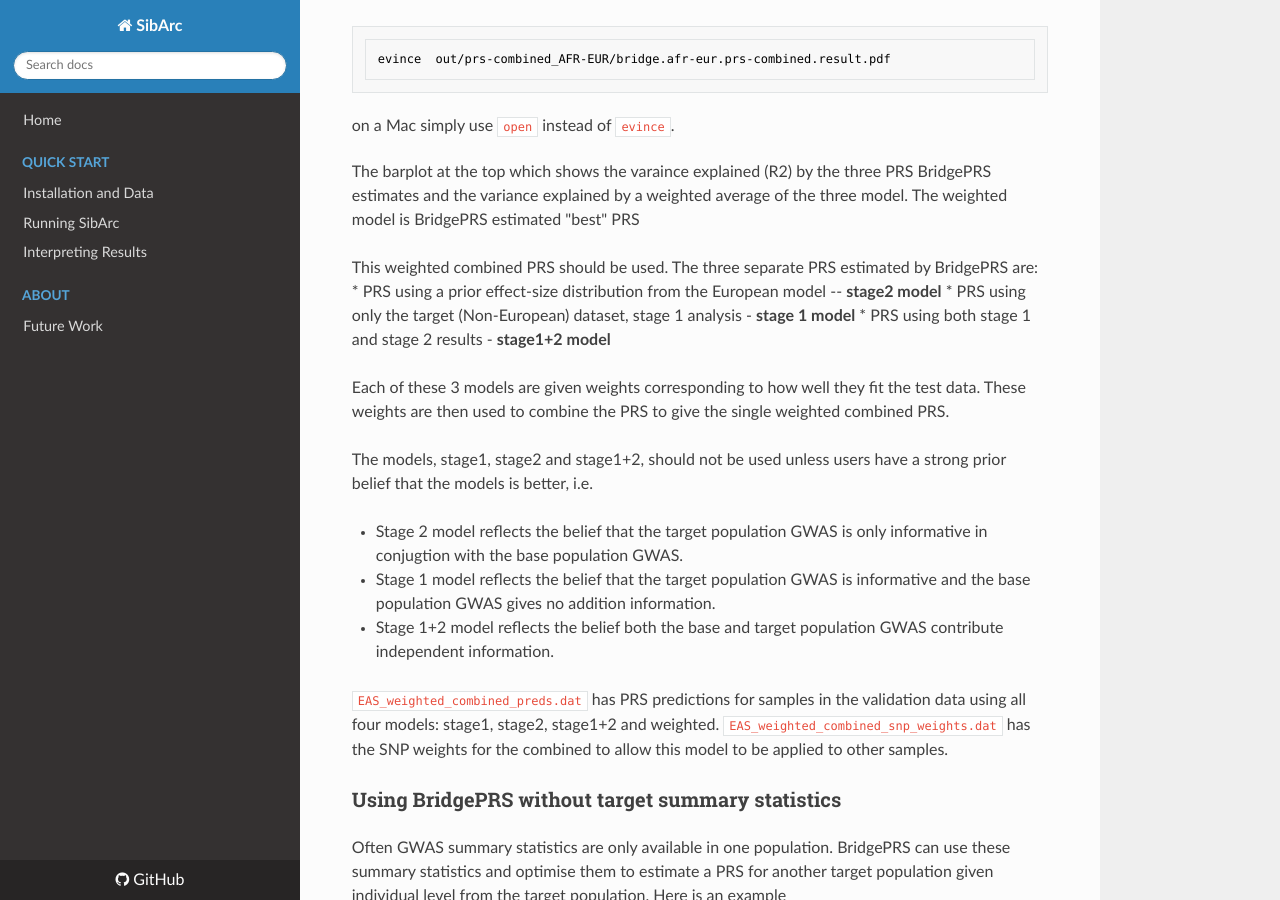
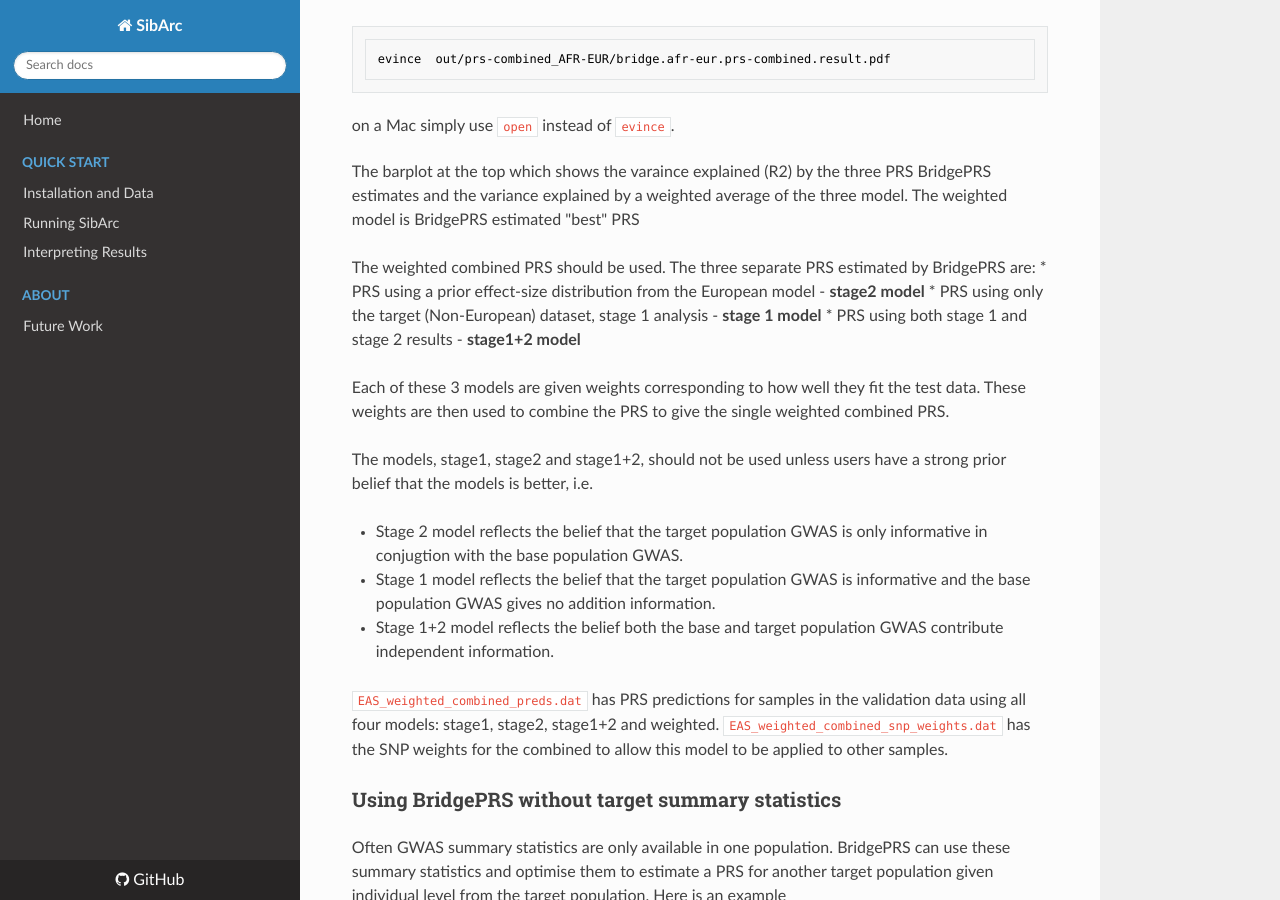
Before and after one commit to tadesouaiaia/sibArc-website, an MkDocs documentation site: the page built from docs/workshop_practical_clive.docx.md, in a window 1280 px wide and 900 px high, scrolled down 3503 px. Built offline with MkDocs 1.6.1, drawn with Linux system fonts in a browser that asks for light colours; comment, search, counter and statistics services are not loaded.

Commit message:
Update workshop_practical_clive.docx.md

```diff
--- a/docs/workshop_practical_clive.docx.md
+++ b/docs/workshop_practical_clive.docx.md
@@ -173,12 +173,10 @@ explained (R2) by the three PRS BridgePRS estimates and the variance
 explained by a weighted average of the three model. The weighted model
 is BridgePRS estimated "best" PRS
 
-This weighted combined PRS should be used. The three
+The weighted combined PRS should be used. The three
 separate PRS estimated by BridgePRS are:
-* PRS using a prior effect-size distribution from the European model --
-  **stage2 model**
-* PRS using only the target (Non-European) dataset, stage 1 analysis
-  -  **stage 1 model**
+* PRS using a prior effect-size distribution from the European model - **stage2 model**
+* PRS using only the target (Non-European) dataset, stage 1 analysis - **stage 1 model**
 * PRS using both stage 1 and stage  2 results - **stage1+2 model**
 
 Each of these 3 models are given weights corresponding to how well
```
